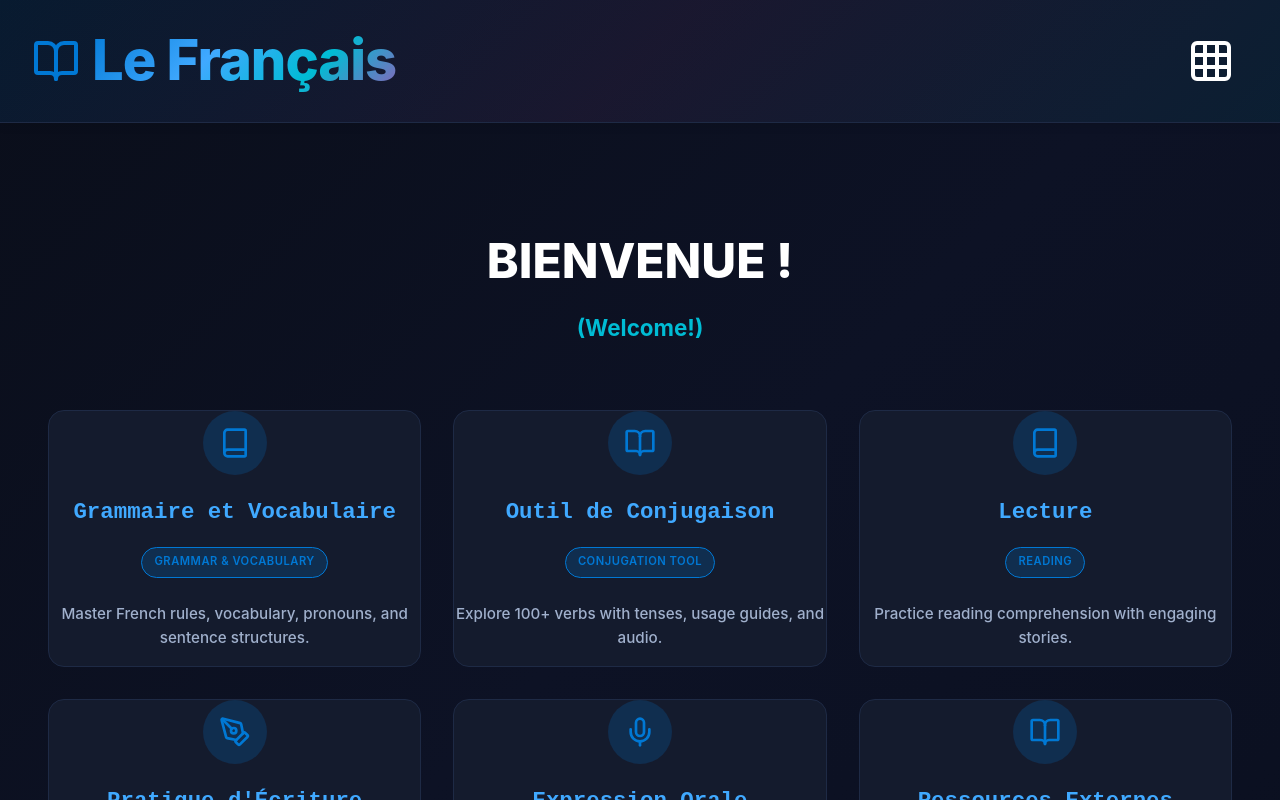
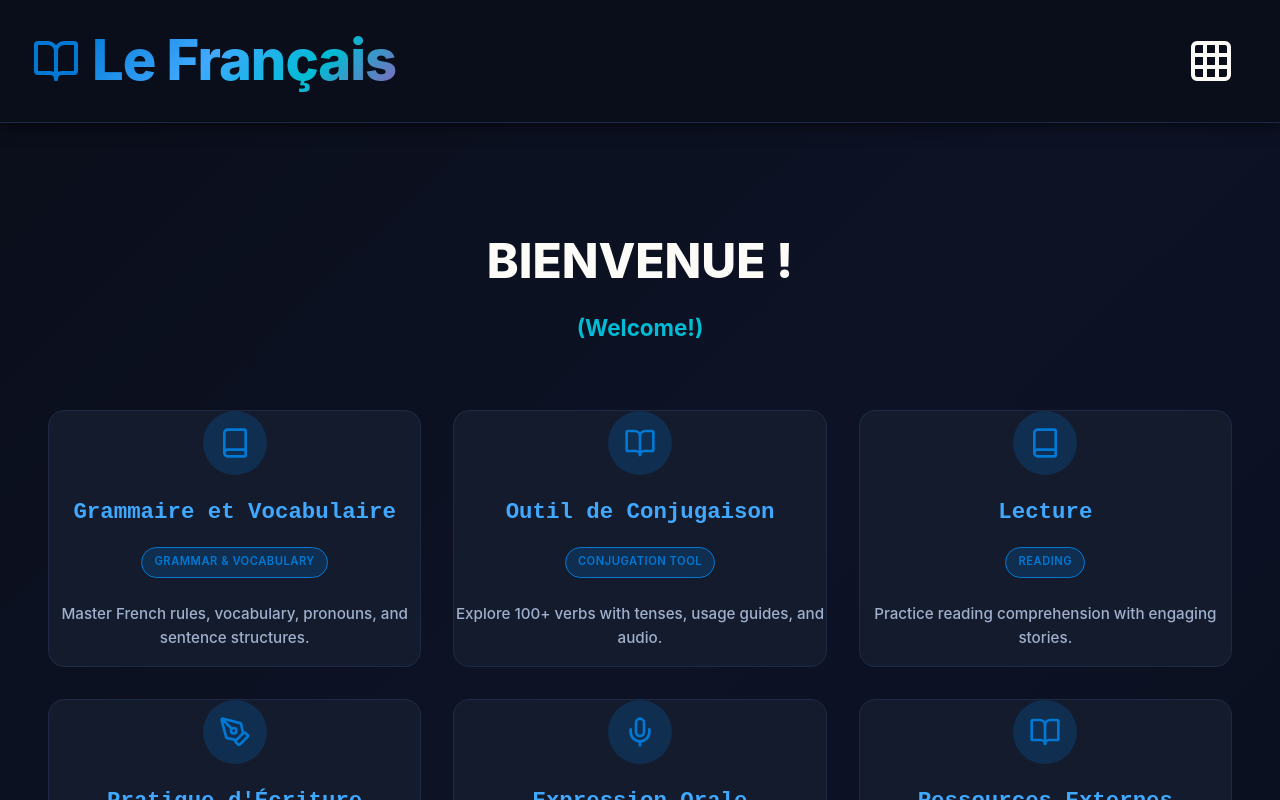
Before and after one commit to snailmailer/French, a React (Vite) app: page / in a window 1280 px wide. Shown: the top 800 px of the page. Built offline with nearby package versions, Linux system fonts and the light colour scheme.

Commit message:
fix: make header solid and fonts cream color across all pages

```diff
--- a/src/components/Layout.tsx
+++ b/src/components/Layout.tsx
@@ -44,11 +44,11 @@ const Layout = () => {
                 display: 'flex',
                 alignItems: 'center',
                 justifyContent: 'space-between',
-                background: 'linear-gradient(135deg, rgba(0, 120, 212, 0.12) 0%, rgba(155, 89, 182, 0.1) 50%, rgba(0, 188, 212, 0.08) 100%)',
+                background: 'var(--bg-primary)',
                 position: 'sticky',
                 top: 0,
                 zIndex: 1000,
-                boxShadow: '0 2px 10px rgba(0,0,0,0.1)' // Added shadow for better visibility when scrolling
+                boxShadow: '0 4px 15px rgba(0,0,0,0.5)'
             }}>
                 <Link to="/" style={{ display: 'flex', alignItems: 'center', gap: '0.75rem', fontSize: '3.5rem', fontWeight: 800, textDecoration: 'none' }}>
                     <BookOpen size={48} color="var(--primary-color)" />
--- a/src/index.css
+++ b/src/index.css
@@ -12,7 +12,8 @@
   --bg-secondary: #141b2d;
   --bg-tertiary: #1c2640;
 
-  --text-primary: #ffffff;
+  --text-primary: #fdfbf7;
+  /* Cream color */
   --text-secondary: #a0b0cc;
 
   --accent-color: #0078d4;
```
